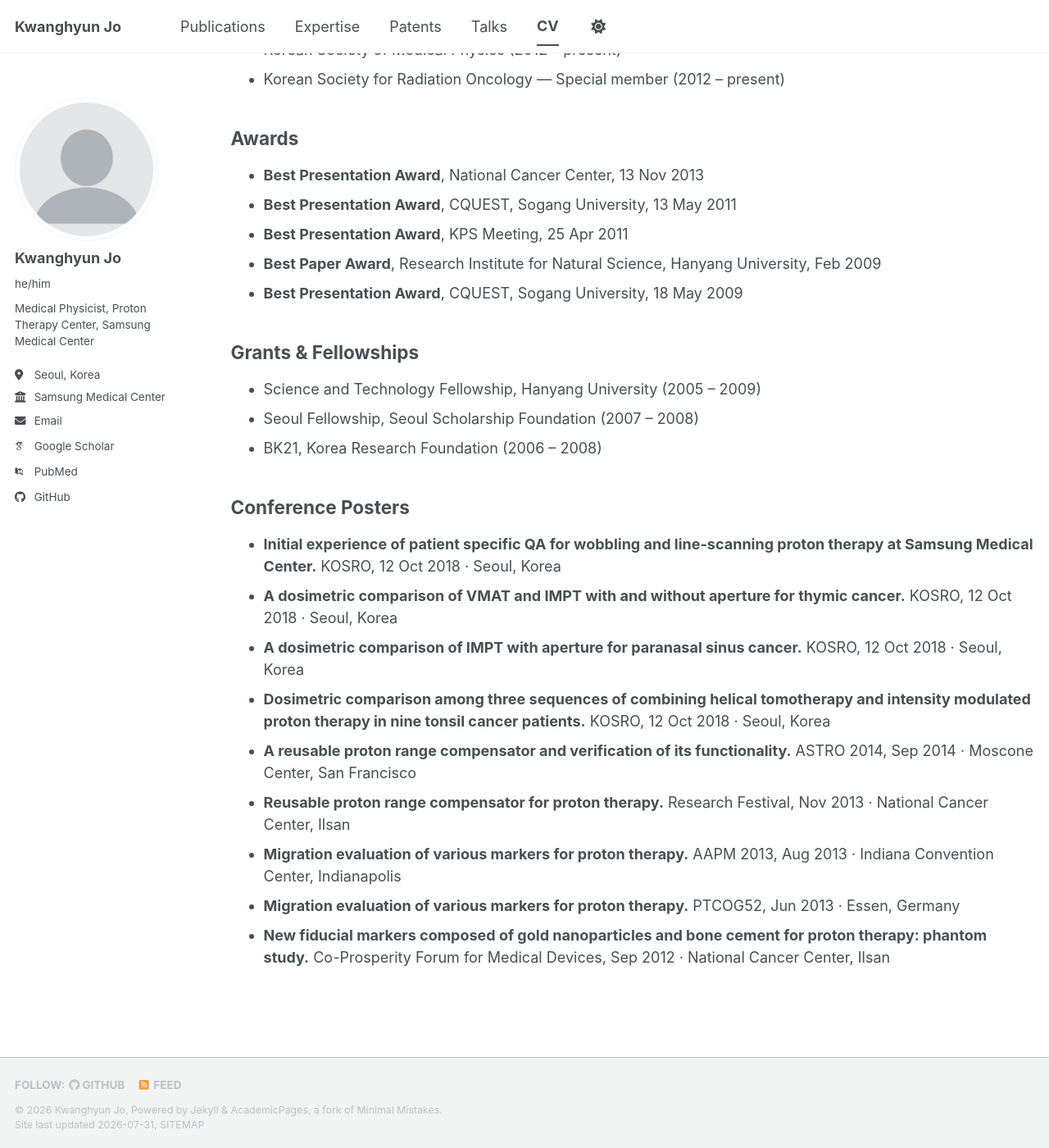
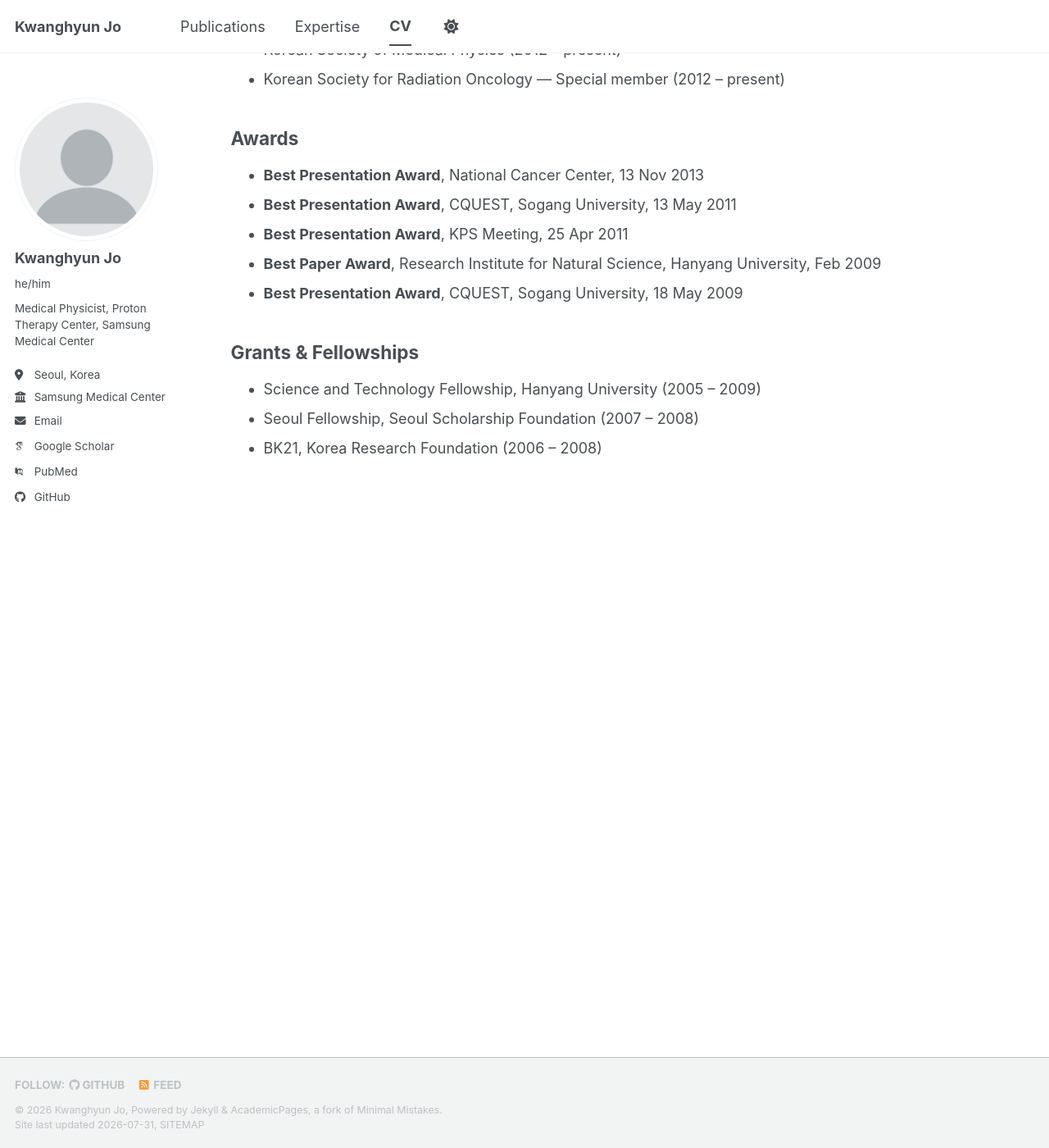
Before and after one commit to jokh38/jokh38.github.io, a Jekyll site: the page built from _pages/cv.md, in a window 1280 px wide and 1400 px high, scrolled down 1058 px. Shown: the whole window at 82% size. Built offline with Jekyll 4.4.1, drawn with Linux system fonts in a browser that asks for light colours; some web fonts are replaced; a script bundle is joined from its source files by our own code; library files that are not in the unit come from our copies.

Commit message:
Clean up navigation, CV, and publication listing
- Remove Patents and Talks from site navigation
- Move Download PDF link inline beside View on PubMed
- Remove Conference Posters section from CV
- Fix star-shot paper authorship to Han, J. H.; Jo, K.

```diff
--- a/_data/navigation.yml
+++ b/_data/navigation.yml
@@ -11,11 +11,5 @@ main:
   - title: "Expertise"
     url: /expertise/
 
-  - title: "Patents"
-    url: /patents/
-
-  - title: "Talks"
-    url: /talks/
-
   - title: "CV"
     url: /cv/
--- a/_includes/archive-single-publication.html
+++ b/_includes/archive-single-publication.html
@@ -24,10 +24,7 @@
       {% if post.excerpt %}
       <p class="archive__item-excerpt" itemprop="description">{{ post.excerpt }}</p>
       {% endif %}
-      <p><a href="https://pubmed.ncbi.nlm.nih.gov/?term={{ post.title | cgi_escape }}" target="_blank" rel="noopener"><i class="fa fa-external-link" aria-hidden="true"></i> View on PubMed</a></p>
-      {% if post.paperurl %}
-      <p><a href="{{ post.paperurl | relative_url }}" target="_blank" rel="noopener"><i class="fa fa-file-pdf-o" aria-hidden="true"></i> Download PDF</a></p>
-      {% endif %}
+      <p><a href="https://pubmed.ncbi.nlm.nih.gov/?term={{ post.title | cgi_escape }}" target="_blank" rel="noopener"><i class="fa fa-external-link" aria-hidden="true"></i> View on PubMed</a>{% if post.paperurl %}&nbsp;&nbsp;<a href="{{ post.paperurl | relative_url }}" target="_blank" rel="noopener"><i class="fa fa-file-pdf-o" aria-hidden="true"></i> Download PDF</a>{% endif %}</p>
     </div>
   </article>
 </div>
--- a/_pages/cv.md
+++ b/_pages/cv.md
@@ -61,15 +61,3 @@ redirect_from:
 - Science and Technology Fellowship, Hanyang University (2005 – 2009)
 - Seoul Fellowship, Seoul Scholarship Foundation (2007 – 2008)
 - BK21, Korea Research Foundation (2006 – 2008)
-
-## Conference Posters
-
-- **Initial experience of patient specific QA for wobbling and line-scanning proton therapy at Samsung Medical Center.** KOSRO, 12 Oct 2018 · Seoul, Korea
-- **A dosimetric comparison of VMAT and IMPT with and without aperture for thymic cancer.** KOSRO, 12 Oct 2018 · Seoul, Korea
-- **A dosimetric comparison of IMPT with aperture for paranasal sinus cancer.** KOSRO, 12 Oct 2018 · Seoul, Korea
-- **Dosimetric comparison among three sequences of combining helical tomotherapy and intensity modulated proton therapy in nine tonsil cancer patients.** KOSRO, 12 Oct 2018 · Seoul, Korea
-- **A reusable proton range compensator and verification of its functionality.** ASTRO 2014, Sep 2014 · Moscone Center, San Francisco
-- **Reusable proton range compensator for proton therapy.** Research Festival, Nov 2013 · National Cancer Center, Ilsan
-- **Migration evaluation of various markers for proton therapy.** AAPM 2013, Aug 2013 · Indiana Convention Center, Indianapolis
-- **Migration evaluation of various markers for proton therapy.** PTCOG52, Jun 2013 · Essen, Germany
-- **New fiducial markers composed of gold nanoparticles and bone cement for proton therapy: phantom study.** Co-Prosperity Forum for Medical Devices, Sep 2012 · National Cancer Center, Ilsan
```
Also changed, not shown: _publications/2024-01-01-2024-digital-star-shot-isocenters.md (+3 -3 lines).
